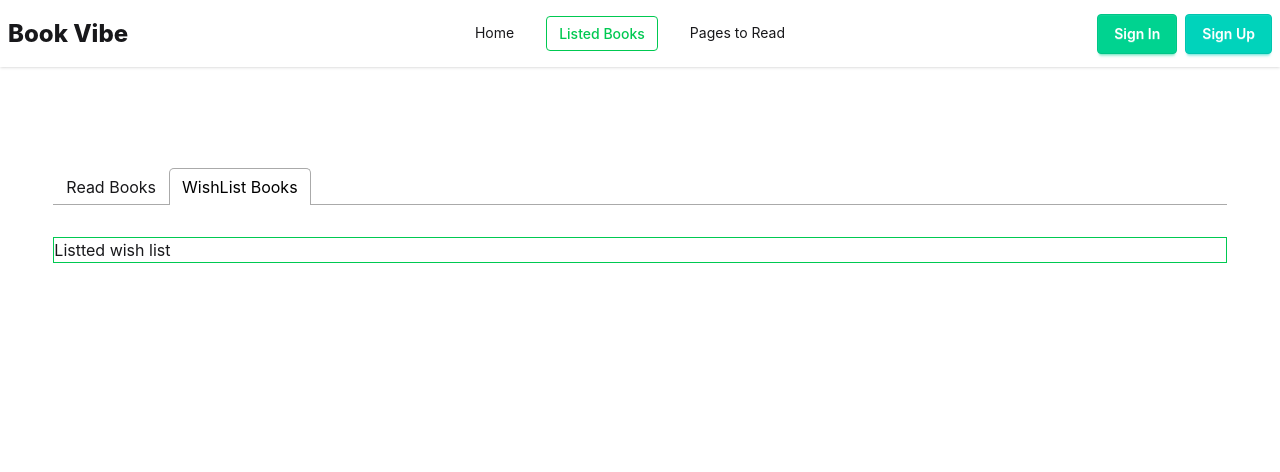
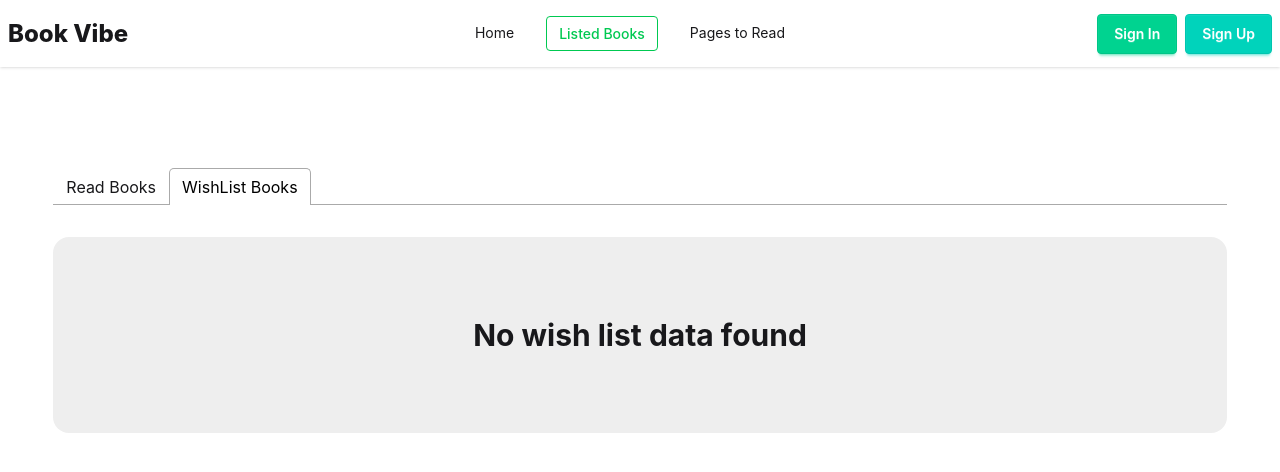
Before and after one commit to sabbirRashed/BookVibe, a React (Vite) app: page /Listed_books in a window 1280 px wide. Both pictures are taken after a click on the tab "WishList Books". Shown: the top 472 px of the page. Built offline with nearby package versions, Linux system fonts and the light colour scheme.

Commit message:
displayed read list and wish list card

```diff
--- a/src/components/ListedReadList/ListedReadList.jsx
+++ b/src/components/ListedReadList/ListedReadList.jsx
@@ -4,7 +4,14 @@ import BookCard from '../ui/BookCard';
 import ListedBookCard from '../ui/ListedBookCard';
 
 const ListedReadList = () => {
-    const { markedBooks, wishlist } = useContext(BookContext);
+    const { markedBooks } = useContext(BookContext);
+
+    if (markedBooks.length === 0) {
+        return <div className='bg-base-300 py-20 rounded-2xl mt-8'>
+                <h2 className='text-center text-2xl md:text-3xl font-bold'>No read list data found</h2>
+        </div>
+    }
+
     return (
         <div className='mt-8 space-y-6'>
             {markedBooks.map((book, ind) => <ListedBookCard key={ind} book={book}></ListedBookCard>)}
--- a/src/components/ListedWishList/ListedWishList.jsx
+++ b/src/components/ListedWishList/ListedWishList.jsx
@@ -1,12 +1,19 @@
 import React, { useContext } from 'react';
 import { BookContext } from '../../Context/BookProvider';
+import ListedBookCard from '../ui/ListedBookCard';
 
 const ListedWishList = () => {
-     const { markedBooks, wishlist } = useContext(BookContext);
+    const { markedBooks, wishlist } = useContext(BookContext);
+
+    if (markedBooks.length === 0) {
+        return <div className='bg-base-300 py-20 rounded-2xl mt-8'>
+            <h2 className='text-center text-2xl md:text-3xl font-bold'>No wish list data found</h2>
+        </div>
+    }
 
     return (
-        <div className='border border-green-500 mt-8 space-y-6'>
-            <p>Listted wish list</p>
+        <div className='mt-8 space-y-6'>
+            {wishlist.map((book, ind) => <ListedBookCard key={ind} book={book}></ListedBookCard>)}
         </div>
     );
 };
```
